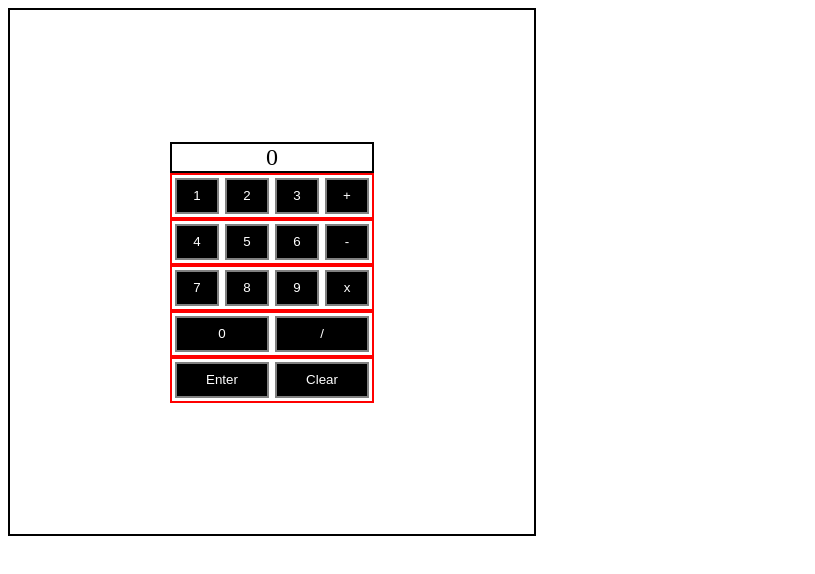
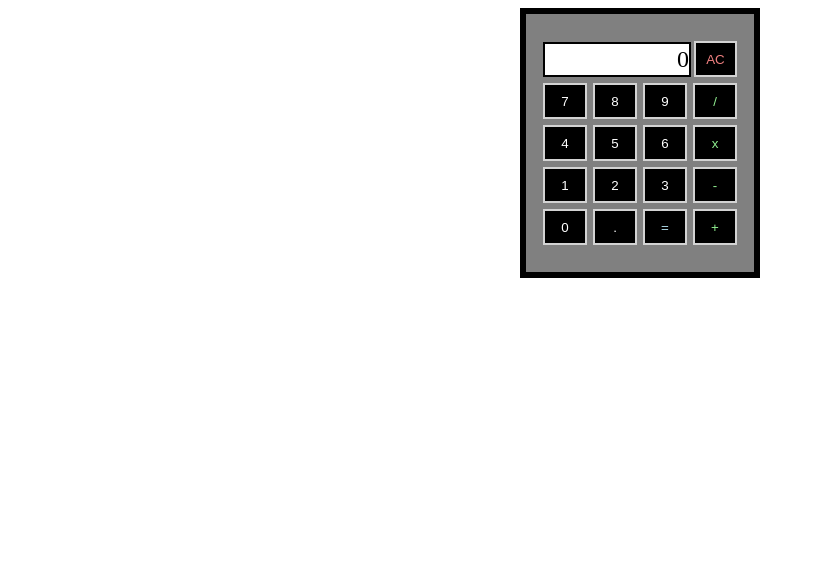
Before and after one commit to brodybrand/odin-calculator, a plain HTML site: page index.html in a window 1280 px wide. Shown: the whole page, without its empty margins (0-815 px from the left). Drawn offline with Linux system fonts and the light colour scheme.

Commit message:
refactor: remove unused code.

```diff
--- a/index.html
+++ b/index.html
@@ -7,33 +7,34 @@
 </head>
 <body>
     <div class="container">
-        <div id="display">0</div>
-        <div class="buttons">
+        <div class="rows">
             <div class="row" id="row1">
+                <div id="display">0</div>
+                <button id="clear">AC</button>
+            </div>
+            <div class="row" id="row2">
+                <button id="seven" class="number">7</button>
+                <button id="eight" class="number">8</button>
+                <button id="nine" class="number">9</button>
+                <button id="divide" class="operator">/</button>
+            </div>
+            <div class="row" id="row3">
+                <button id="four" class="number">4</button>
+                <button id="five" class="number">5</button>
+                <button id="six" class="number">6</button>
+                <button id="multiply" class="operator">x</button>
+            </div>
+            <div class="row" id="row4">
                 <button id="one" class="number">1</button>
                 <button id="two" class="number">2</button>
                 <button id="three" class="number">3</button>
-                <button id="add" class="operator">+</button>
-            </div>
-            <div class="row" id="row2">
-                <button id="four" class="number">4</button>
-                <button id="five" class="number">5</button>
-                <button id="six" class="number">6</button>
                 <button id="subtract" class="operator">-</button>
             </div>
-            <div class="row" id="row3">
-                <button id="seven" class="number">7</button>
-                <button id="eight" class="number">8</button>
-                <button id="nine" class="number">9</button>
-                <button id="multiply" class="operator">x</button>
-            </div>
-            <div class="row" id="row4">
+            <div class="row" id="row5">
                 <button id="zero" class="number">0</button>
-                <button id="divide" class="operator">/</button>
-            </div>
-            <div class="row" id="row5">
-                <button id="enter">Enter</button>
-                <button id="clear">Clear</button>
+                <button id="decimal" class="number">.</button>
+                <button id="enter">=</button>
+                <button id="add" class="operator">+</button>
             </div>
         </div>
     </div>
--- a/scripts.js
+++ b/scripts.js
@@ -3,10 +3,6 @@ function clear() {
     numberB = '';
     operator = '';
     display.textContent = '0'
-}
-
-function operate() {
-
 }
 
 const mathFunctions = {
@@ -23,15 +19,13 @@ let numberB = '';
 let operator = '';
 const maxInts = 11;
 
-
-
 let display = document.querySelector("#display")
 
 const numberButtons = document.querySelectorAll(".number");
 numberButtons.forEach(button => {
     button.addEventListener("click", () => {
-        // create or add to first number, given operation hasn't been decided
         if (display.textContent.length <= maxInts) {
+            // create or add to first number, given operation hasn't been decided
             if (operator === '') {
                 // numberA hasn't been crafted yet, initialize it to first number selection
                 // removing holder '0'.
@@ -50,8 +44,6 @@ numberButtons.forEach(button => {
         }
     })
 })
-
-const decimalButton = document.querySelector("#decimal");
 
 const operatorButtons = document.querySelectorAll(".operator");
 operatorButtons.forEach(button => {
--- a/styles.css
+++ b/styles.css
@@ -9,38 +9,40 @@
     flex-direction: column;
     align-items: center;
     border: solid black 2px;
-    width: 500px;
-    height: 500px;
-    padding: 12px;
+    width: 220px;
+    height: 250px;
+    padding: 8px;
+    margin: auto;
+    background-color: black;
+}
+
+.rows {
+    background-color: grey;
+    padding: 24px 14px;
 }
 
 #display {
     font-size: 24px;
-    width: 200px;
+    width: 144px;
+    margin-left: 3px;
+    padding: 2px 0px;
     display: flex;
     color: black;
     background-color: white;
     border: solid black 2px;
+    justify-content: end;
 }
 
 .row {
     width: 200px;
     display: flex;
     flex: auto;
-    border: solid red 2px;
 }
 
-#row4 .button {
-    width: 36px;
-    height: 36px;
+.number {
     display: flex;
-    justify-content: space-between;
+    flex: 1 auto;
 }
-/* #row1 {
-    display: flex;
-    flex-direction: row;
-    flex: auto;
-} */
 
 button {
     display: flex;
@@ -51,5 +53,21 @@ button {
     margin: 3px;
     background-color: black;
     color: white;
-    border: solid grey 2px;
+    border: solid lightgray 2px;
 }
+
+#clear {
+    color: lightcoral;
+}
+
+.operator {
+    color: lightgreen;
+}
+
+#enter {
+    color: lightblue;
+}
+
+#dot {
+    color: yellow;
+}
```
